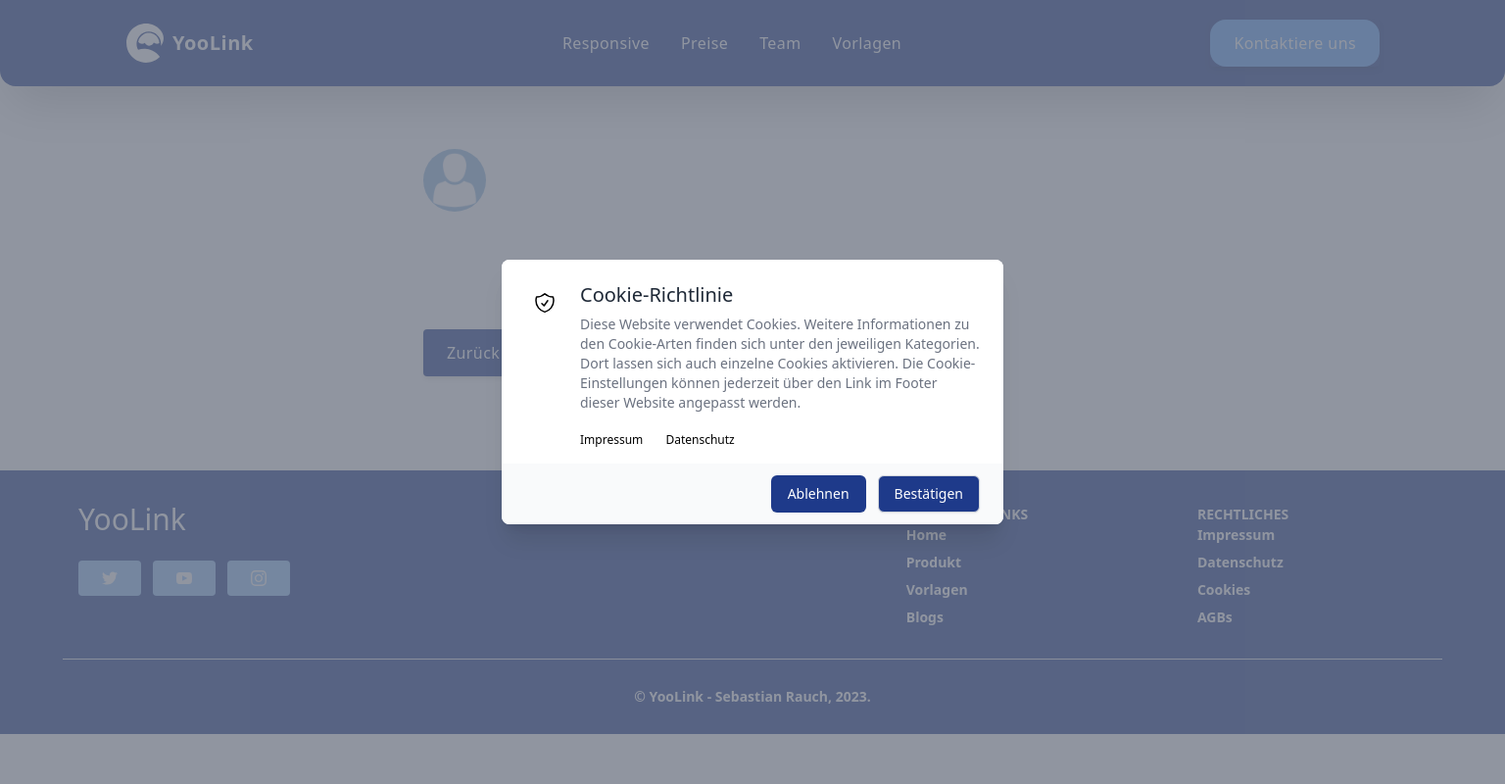
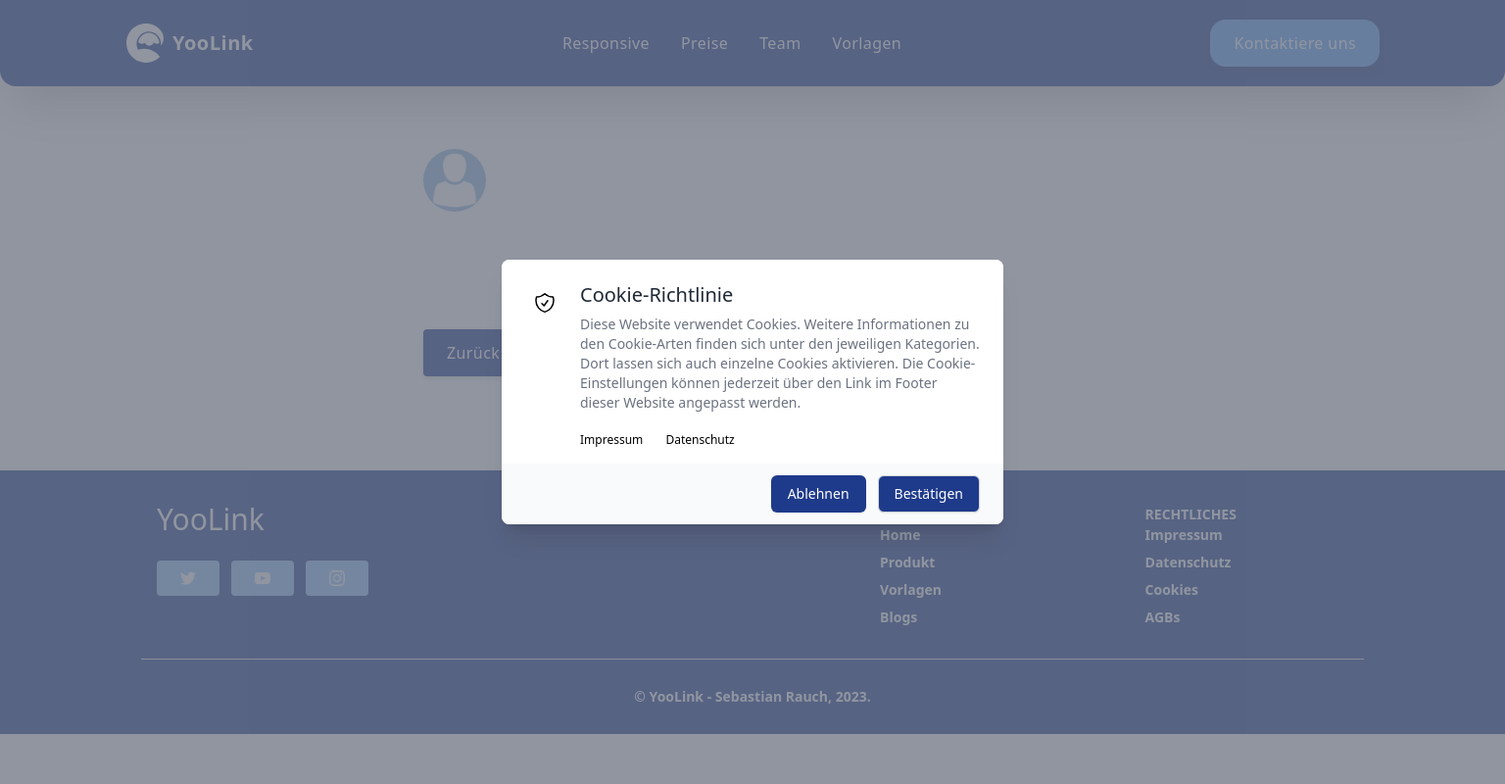
Before and after one commit to SirMelo01/YooLink, a Django app: template yoolink/templates/blog/blog_detail.html in a window 1536 px wide. Shown: the whole page at 98% size. Run offline with Django 4.2, Linux system fonts and the light colour scheme; the template is opened without the code that fills it, so the values that code supplies are empty; some libraries are stand-ins or nearby versions.

Commit message:
footer fix

```diff
--- a/yoolink/static/css/output.css
+++ b/yoolink/static/css/output.css
@@ -3206,6 +3206,10 @@ video {
     width: 33.333333%;
   }
 
+  .xl\:w-6\/12 {
+    width: 50%;
+  }
+
   .xl\:w-8\/12 {
     width: 66.666667%;
   }
--- a/yoolink/templates/base.html
+++ b/yoolink/templates/base.html
@@ -260,7 +260,7 @@
 
     <!--Footer Beginn-->
     {% block footer %}
-    <footer class=" bg-blue-900 text-white pt-8 pb-6">
+    <footer class=" bg-blue-900 text-white pt-8 pb-6 md:px-32">
       <div class="container mx-auto px-4">
         <div class="flex flex-wrap ">
           <div class="w-full lg:w-6/12 px-4">
```
